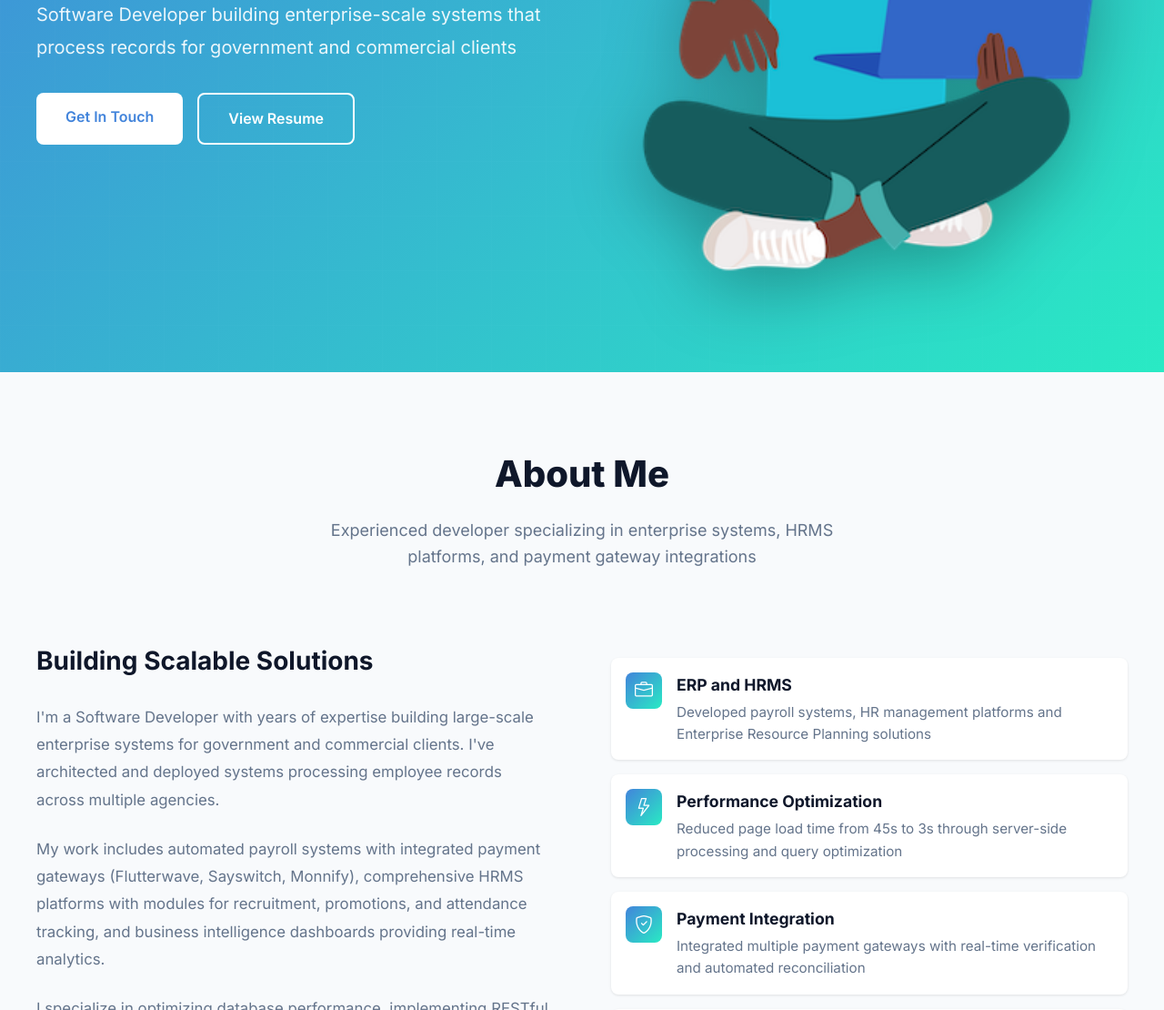
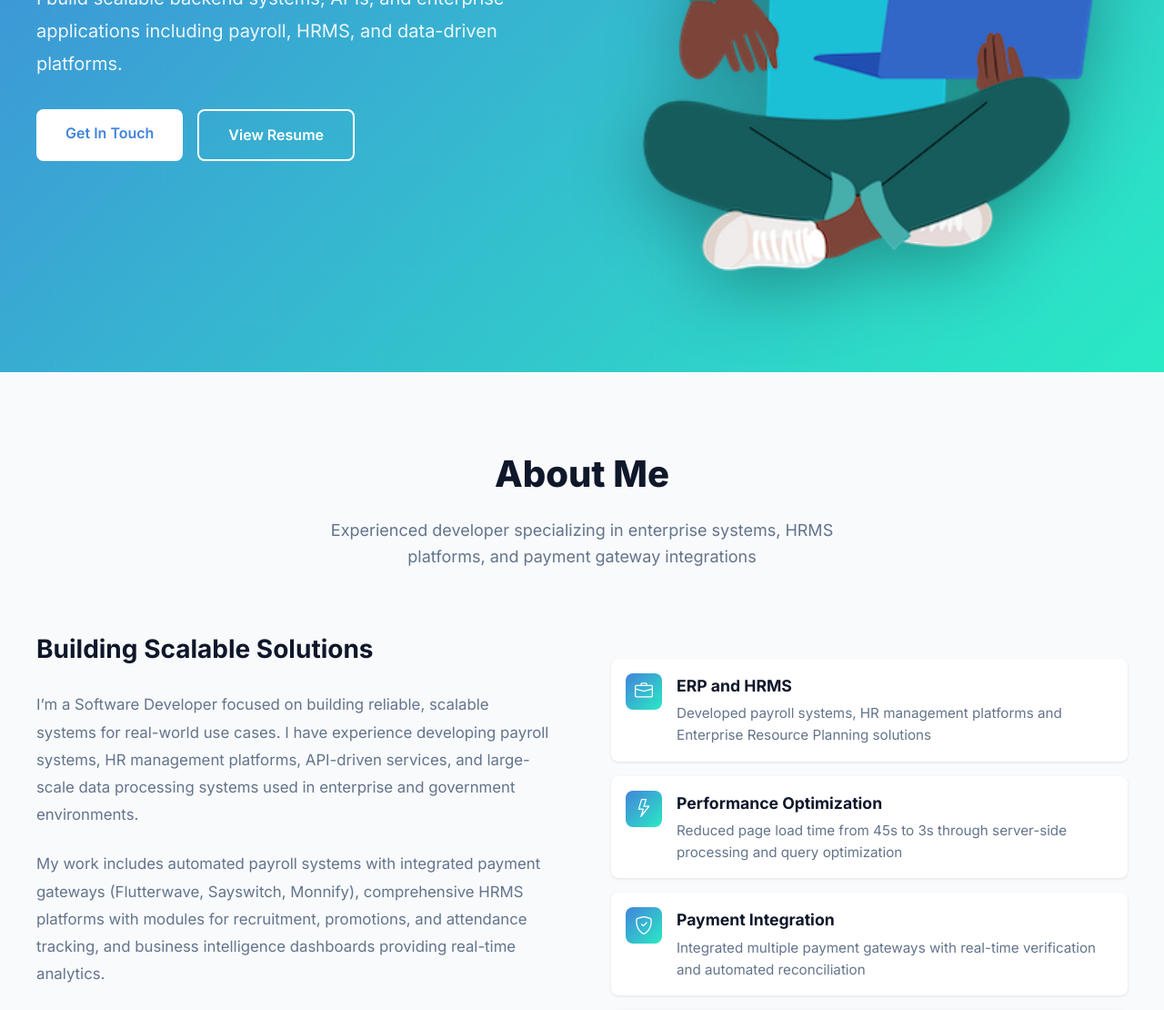
Before and after one commit to leovigueraye/portfolio, a plain HTML site: page index.html in a window 1280 px wide. Shown: the part 423-1533 px from the top of the page at 91% size. Drawn offline with nearby package versions, Linux system fonts and the light colour scheme.

Commit message:
updated portfolio information

```diff
--- a/index.html
+++ b/index.html
@@ -720,7 +720,7 @@
         <div class="hero-container">
             <div class="hero-content fade-in-up">
                 <h1>Hi, I'm <span class="highlight">Ovigue Leonard</span> Eguriase</h1>
-                <p>Software Developer building enterprise-scale systems that process records for government and commercial clients</p>
+                <p>I build scalable backend systems, APIs, and enterprise applications including payroll, HRMS, and data-driven platforms.</p>
 
                 <div class="hero-buttons">
                     <a href="#contact" class="btn btn-primary">Get In Touch</a>
@@ -744,7 +744,7 @@
             <div class="about-content">
                 <div class="about-text">
                     <h3>Building Scalable Solutions</h3>
-                    <p>I'm a Software Developer with years of expertise building large-scale enterprise systems for government and commercial clients. I've architected and deployed systems processing employee records across multiple agencies.</p>
+                    <p>I’m a Software Developer focused on building reliable, scalable systems for real-world use cases. I have experience developing payroll systems, HR management platforms, API-driven services, and large-scale data processing systems used in enterprise and government environments.</p>
 
                     <p>My work includes automated payroll systems with integrated payment gateways (Flutterwave, Sayswitch, Monnify), comprehensive HRMS platforms with modules for recruitment, promotions, and attendance tracking, and business intelligence dashboards providing real-time analytics.</p>
 
```
